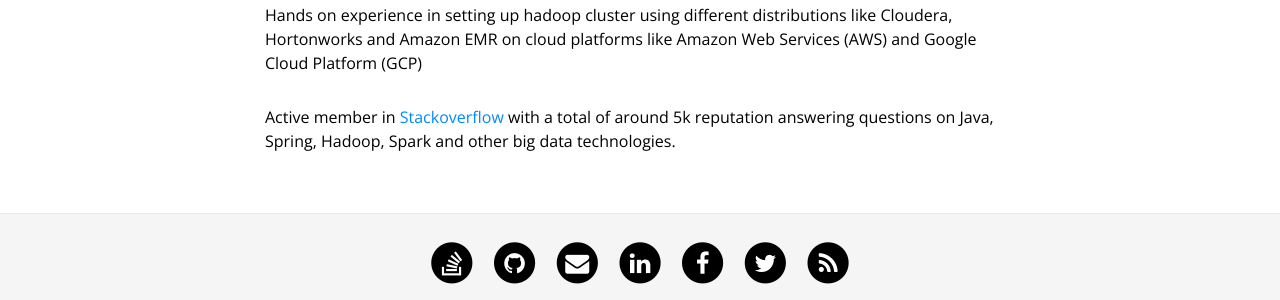
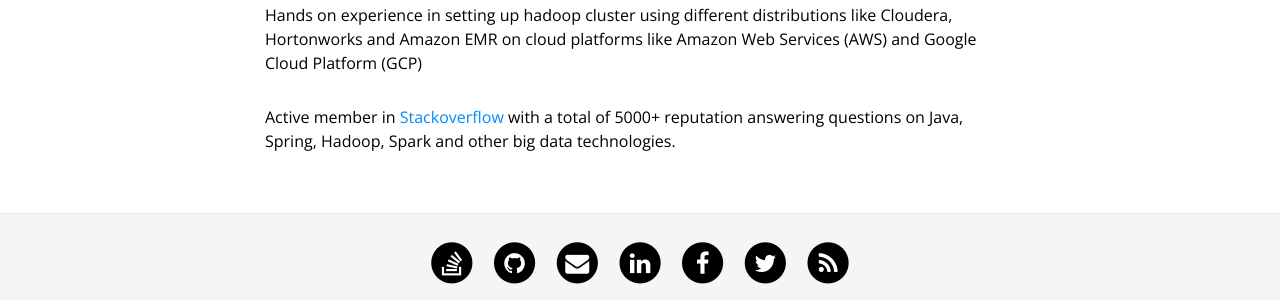
Before and after one commit to khodeprasad/khodeprasad.github.io, a Jekyll site: the page built from aboutme.md, in a window 1280 px wide. Shown: the part 437-737 px from the top of the page. Built offline with Jekyll 4.4.1, drawn with Linux system fonts in a browser that asks for light colours; nearby versions of some CDN libraries.

Commit message:
Update aboutme.md

```diff
--- a/aboutme.md
+++ b/aboutme.md
@@ -10,4 +10,4 @@ My area of interest is in Big Data technologies including Hadoop, Spark, Pig, HB
 
 Hands on experience in setting up hadoop cluster using different distributions like Cloudera, Hortonworks and Amazon EMR on cloud platforms like Amazon Web Services (AWS) and Google Cloud Platform (GCP)
 
-Active member in [Stackoverflow](https://stackoverflow.com/users/1025328/prasad-khode) with a total of around 5k reputation answering questions on Java, Spring, Hadoop, Spark and other big data technologies.
+Active member in [Stackoverflow](https://stackoverflow.com/users/1025328/prasad-khode) with a total of 5000+ reputation answering questions on Java, Spring, Hadoop, Spark and other big data technologies.
```
